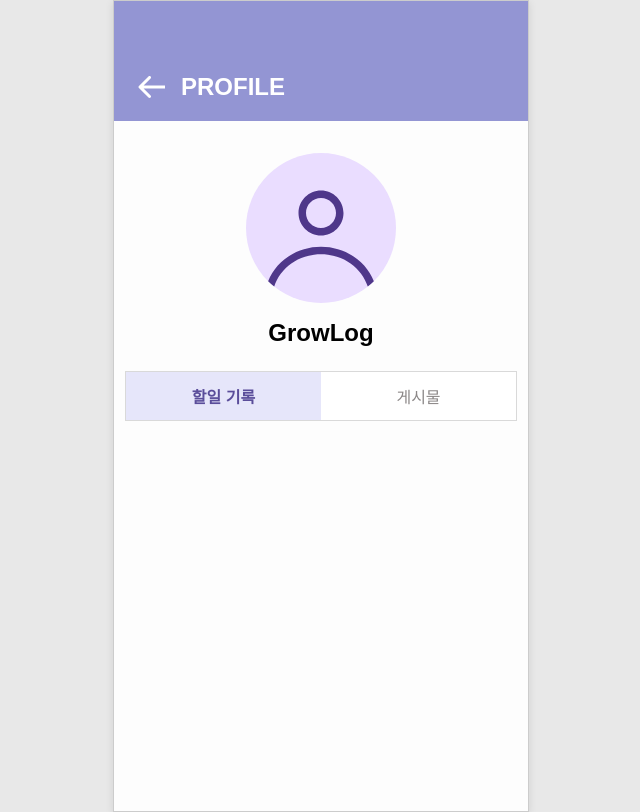
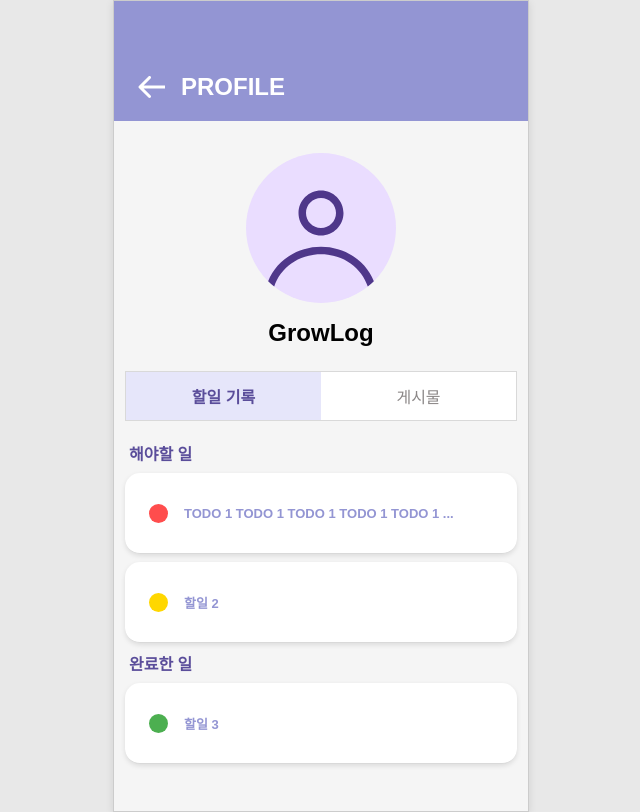
Before and after one commit to GROWLOG-youtube-mockup/todo-app, a React (Vite) app: page /profile in a window 1280 px wide. Shown: the whole page, without its empty margins (319-959 px from the left). Built offline with nearby package versions, Linux system fonts and the light colour scheme.

Commit message:
feat:  페이지의 할일 및 게시물 섹션 구조 생성 및 스타일 수정

```diff
--- a/src/pages/TodoProfile.jsx
+++ b/src/pages/TodoProfile.jsx
@@ -14,15 +14,39 @@ function TodoProfile() {
           <h2 className="profile-name">GrowLog</h2>
         </div>
       </div>
+
       <div className="tab-contianer">
         <div className="profile-tabs">
-          <button className="tab-button active">할일 기록</button>
+          <button className="tab-button currentTab">할일 기록</button>
           <button className="tab-button">게시물</button>
         </div>
 
         <div className="tab-content">
-          <div className="tasks-container">{/* 할일 기록 내용이 들어갈 자리 */}</div>
-          <div className="posts-container">{/* 게시물 내용이 들어갈 자리 */}</div>
+          <div className="todo-container">
+            <div className="todo-doing">
+              <span className="todo-count doing">해야할 일</span>
+
+              <div className="todo-item">
+                <div className="priority-circle important"></div>
+                <span>TODO 1 TODO 1 TODO 1 TODO 1 TODO 1 ...</span>
+              </div>
+
+              <div className="todo-item">
+                <div className="priority-circle normal"></div>
+                <span>할일 2</span>
+              </div>
+            </div>
+
+            <div className="todo-done">
+              <span className="todo-count done">완료한 일</span>
+              <div className="todo-item">
+                <div className="priority-circle none"></div>
+                <span>할일 3</span>
+              </div>
+            </div>
+          </div>
+
+          <div className="post-container">{/* 게시물 내용이 들어갈 자리 */}</div>
         </div>
       </div>
     </div>
--- a/src/style/TodoProfile.css
+++ b/src/style/TodoProfile.css
@@ -12,7 +12,7 @@
 }
 
 .profile-name {
-  font-size: 24px;
+  font-size: var(--font-header);
   font-weight: bold;
   text-align: center;
   margin-top: var(--spacing-xs);
@@ -23,7 +23,7 @@
   display: flex;
   width: var(--profile-todo-width);
   border: 1px solid var(--color-border-gray);
-  margin-bottom: 20px;
+  margin-bottom: var(--spacing-md2);
 }
 
 .tab-button {
@@ -32,12 +32,12 @@
   color: var(--color-text-gray);
   border: none;
   padding: 12px 0;
-  font-size: 16px;
+  font-size: var(--font-body-bold);
   cursor: pointer;
   transition: background-color 0.3s;
 }
 
-.tab-button.active {
+.tab-button.currentTab {
   background-color: #e6e6fa;
   color: var(--color-text-highlight-dark);
   font-weight: bold;
@@ -47,3 +47,62 @@
   width: 100%;
   min-height: 200px;
 }
+
+.todo-item {
+  background-color: var(--color-text-white);
+  color: var(--color-primary);
+  font-size: var(--font-body);
+  font-weight: bold;
+  display: flex;
+  align-items: center;
+  padding: 0 var(--spacing-md);
+  border-radius: var(--radious-md);
+  border-bottom: 1px solid var(--color-border-gray);
+  height: var(--todo-height);
+  margin-bottom: var(--spacing-sm);
+  box-shadow: 0 2px 5px rgba(0, 0, 0, 0.1);
+}
+
+.priority-circle {
+  width: var(--dot-width);
+  height: var(--dot-width);
+  border-radius: 50%;
+  margin-left: var(--spacing-sm);
+  margin-right: var(--spacing-md);
+  display: flex;
+  align-self: center;
+  flex-shrink: 0;
+}
+
+.priority-circle.important {
+  background-color: var(--color-priority-1);
+}
+
+.priority-circle.normal {
+  background-color: var(--color-priority-2);
+}
+
+.priority-circle.none {
+  background-color: var(--color-priority-3);
+}
+
+.todo-item span {
+  display: flex;
+  align-items: center;
+  align-self: center;
+}
+
+/* todo-count 클래스를 가진 span 요소에 스타일 적용 */
+span.todo-count {
+  color: var(--color-text-highlight-dark);
+  font-weight: bold;
+  margin-left: var(--spacing-xs);
+  padding-bottom: var(--spacing-sm);
+  display: block;
+}
+
+.todo-count span {
+  font-size: var(--font-body-small);
+  color: var(--color-text-light-gray);
+  margin-left: var(--spacing-sm);
+}
--- a/src/style/variables.css
+++ b/src/style/variables.css
@@ -7,7 +7,7 @@
   --color-primary: #9395d3; /* 헤더 색상 */
   --color-secondary: #d6d7ef; /* 메인페이지 배경색 */
   --color-complted-background: #e6e6f2; /* 선택된 요소 프로필, 메인 */
-  --color-background: #fdfdfd;
+  --color-background: #f5f5f5;
 
   --color-text: #000000;
   --color-text-white: #ffffff; /* 헤더 텍스트 */
@@ -50,5 +50,5 @@
   --button-height: 65px; /* 추가/수정 버튼 높이 */
   --button-width-sm: 90px;
   --button-height-sm: 34px;
-  --dot-witdh: 13px; /* todo요소 dot 너비 */
+  --dot-width: 19px; /* todo요소 dot 너비 */
 }
```
